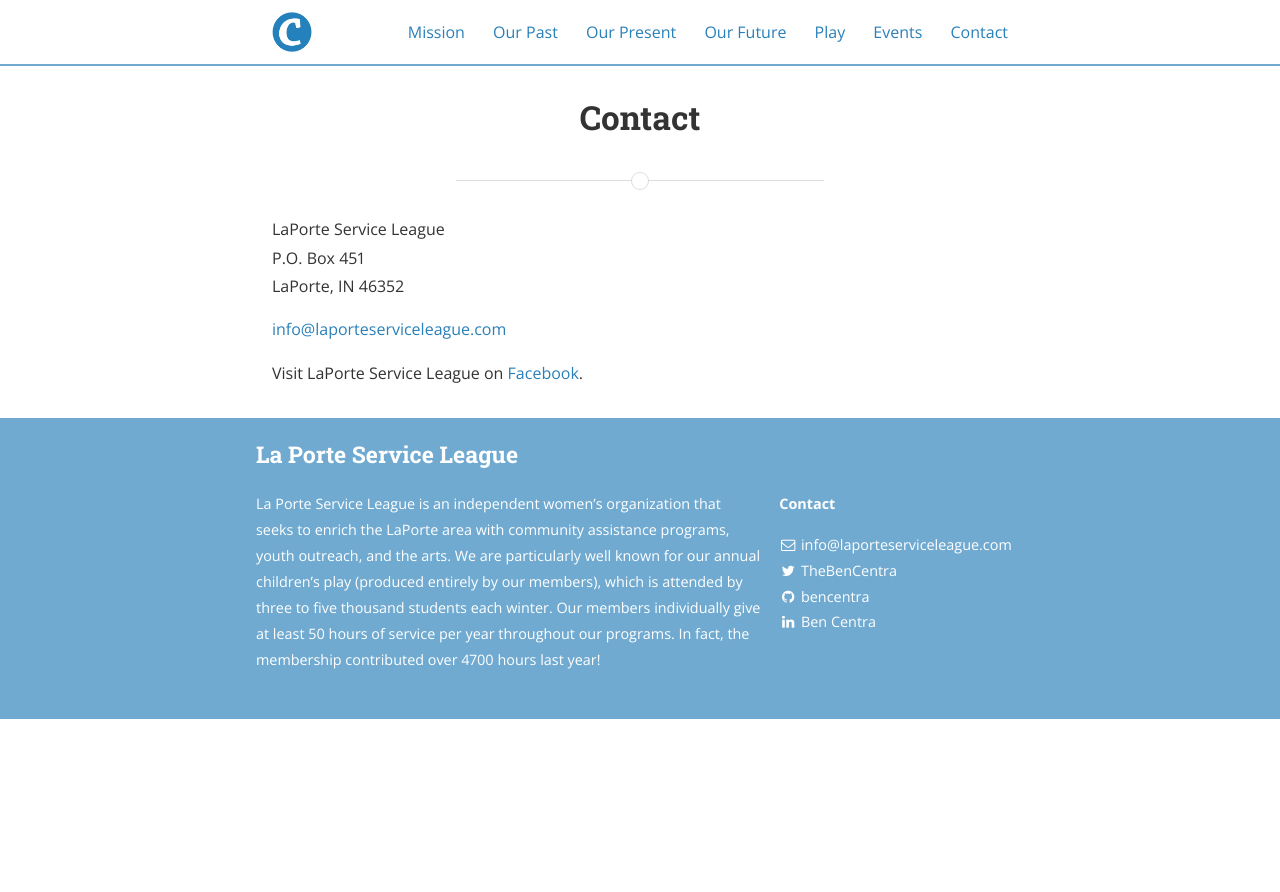
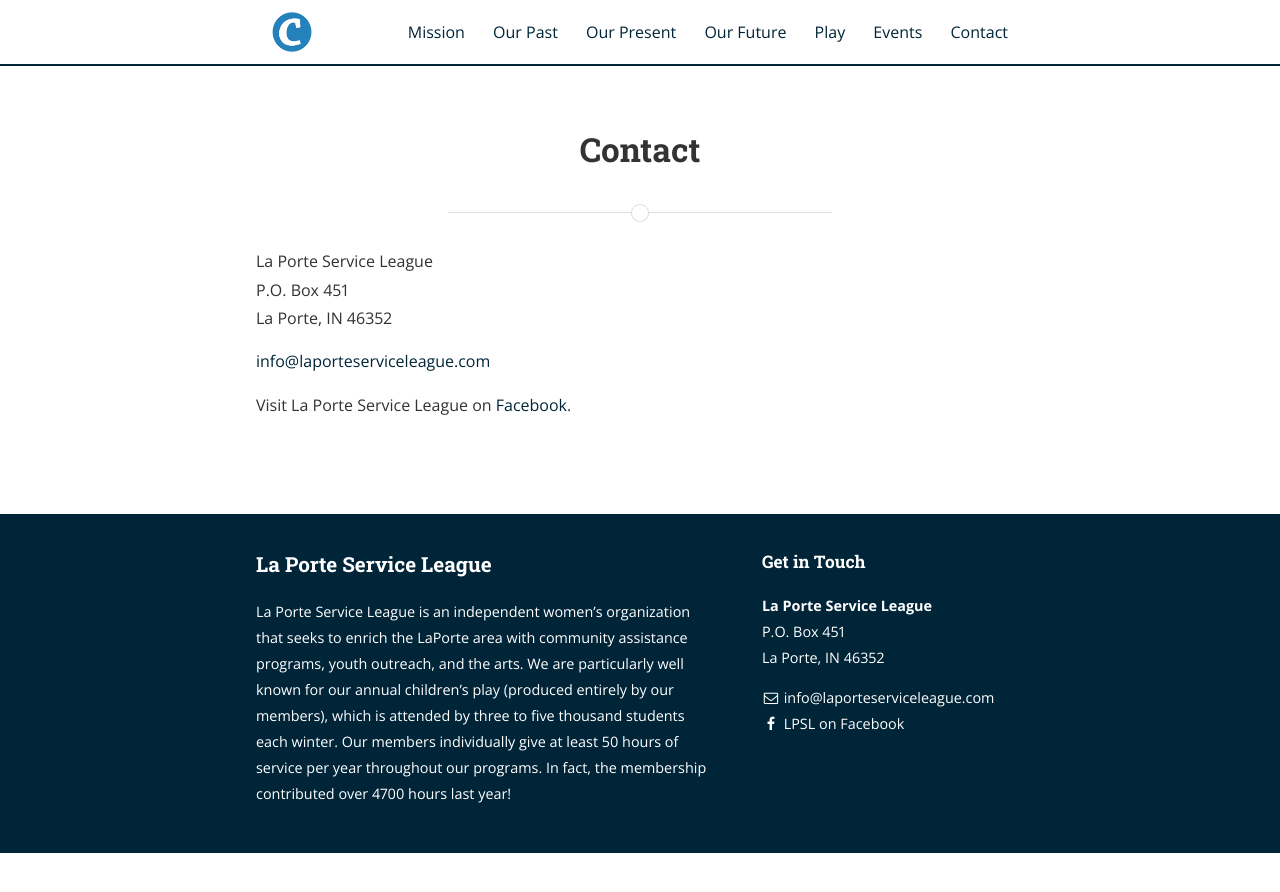
Before and after one commit to LaPorteServiceLeague/laporteserviceleague.github.io, a Jekyll site: the page built from _pages/contact.md, in a window 1280 px wide. Shown: the top 892 px of the page. Built offline with Jekyll 4.4.1, drawn with Linux system fonts in a browser that asks for light colours; nearby versions of some CDN libraries; a style sheet for code colours, icons or effects is not loaded.

Commit message:
formatting updates

```diff
--- a/_config.yml
+++ b/_config.yml
@@ -88,38 +88,38 @@
 social:
   - name: Twitter
     icon: twitter
-    username: TheBenCentra
-    url: https://twitter.com/TheBenCentra
+    username:
+    url:
     desc: Follow me on Twitter
-    share: true
+    share: false
 
   - name: Facebook
     icon: facebook
-    username: thebencentra
-    url:
-    desc: Friend me on Facebook
-    share: true
+    username: LPSL on Facebook
+    url: https://www.facebook.com/LaPorte-Service-League-179466298756808/
+    desc: LPSL on Facebook
+    share: false
 
   - name: GitHub
     icon: github
-    username: bencentra
-    url: https://github.com/bencentra
+    username:
+    url:
     desc: Fork me on GitHub
     share: false
 
   - name: LinkedIn
     icon: linkedin
-    username: Ben Centra
-    url: https://www.linkedin.com/pub/ben-centra/47/769/60a
+    username:
+    url:
     desc: Connect with me on LinkedIn
-    share: true
+    share: false
 
   - name: Google+
     icon: google-plus
     username:
     url:
     desc: Add me to your Circles
-    share: true
+    share: false
 
   - name: YouTube
     icon: youtube
@@ -140,7 +140,7 @@
     username:
     url:
     desc: Follow me on Pinterest
-    share: true
+    share: false
 
   - name: SoundCloud
     icon: soundcloud
@@ -189,7 +189,7 @@
     username:
     url:
     desc: Share to Reddit
-    share: true
+    share: false
 
   - name: "Hacker News"
     icon: hacker-news
--- a/_includes/footer.html
+++ b/_includes/footer.html
@@ -2,17 +2,22 @@
 
   <div class="wrapper">
 
-    <h3 class="footer-heading">{{ site.title }}</h3>
-
     <div class="site-signature">
+      <h3 class="footer-heading">{{ site.title }}</h3>
       <p class="text">{{ site.description }}</p>
       <!-- <p class="rss-subscribe text"><strong>Subscribe <a href="{{ "/feed.xml" | prepend: site.baseurl }}">via RSS</a></strong></p> -->
     </div>
 
     <div class="site-contact">
 
-      <p><strong>Contact</strong></p>
+      <h4>Get in Touch</h4>
       <ul class="social-media-list">
+        <li class="address-footer">
+          <b>La Porte Service League</b><br />
+          P.O. Box 451<br />
+          La Porte, IN 46352
+        </li>
+
         <li>
           <a href="mailto:{{ site.email }}">
             <i class="fa fa-envelope-o"></i>
--- a/_pages/contact.md
+++ b/_pages/contact.md
@@ -4,10 +4,10 @@
 permalink: /contact/
 ---
 
-LaPorte Service League<br />
+La Porte Service League<br />
 P.O. Box 451<br />
-LaPorte, IN 46352
+La Porte, IN 46352
 
 [info@laporteserviceleague.com](mailto:info@laporteserviceleague.com)
 
-Visit LaPorte Service League on [Facebook](https://www.facebook.com/pages/LaPorte-Service-League/179466298756808).
+Visit La Porte Service League on [Facebook](https://www.facebook.com/pages/LaPorte-Service-League/179466298756808).
--- a/_sass/_layout.scss
+++ b/_sass/_layout.scss
@@ -100,7 +100,7 @@
 *	Header
 */
 .navigation {
-	box-shadow: 0 2px $highlight-color;
+	box-shadow: 0 2px $lpsl-blue;
 	padding: 0 1em;
 	margin: 0;
 	/*
@@ -196,7 +196,7 @@
 .page-content {
 	.wrapper {
 		@include outer-container;
-		padding: 1em;
+		padding: 3em 0 5em 0;
 	}
 	/*
 	*	index.html
@@ -351,8 +351,8 @@
 */
 .site-footer {
 	$link-color: $white;
-	padding: 1em 1em 2em 1em;
-	background-color: $highlight-color;
+	padding: 2em 1em 2em 1em;
+	background-color: $lpsl-blue;
 	color: $white;
 	a {
 	  color: $link-color;
@@ -380,8 +380,9 @@
 		@include span-columns(12);
 		@include media ($tablet) {
 			@include span-columns(8);
-			margin-right: 1.2em;
+			margin-right: 0;
 			margin-top: 0;
+			padding-right: 3em;
 		}
 		font-size: 0.9em;
 		a {
@@ -411,5 +412,9 @@
 		ul {
 			@extend %default-ul;
 		}
+
+		.address-footer {
+			margin-bottom: 1em;
+		}
 	}
 }
--- a/_sass/base/_typography.scss
+++ b/_sass/base/_typography.scss
@@ -43,14 +43,14 @@
 }
 
 a {
-  color: $action-color;
+  color: $lpsl-blue;
   text-decoration: none;
-  // transition: color 0.1s linear;
+  transition: color 0.1s linear;
 
   &:active,
   &:focus,
   &:hover {
-    color: darken($action-color, 10%);
+    color: darken($lpsl-blue, 10%);
     text-decoration: underline;
   }
 
--- a/_sass/base/_variables.scss
+++ b/_sass/base/_variables.scss
@@ -43,6 +43,9 @@
 $action-color: $blue;
 $highlight-color: tint($action-color, 33%);
 
+// LPSL Colors
+$lpsl-blue: #012538;
+
 // Border
 $base-border-color: $light-gray;
 $base-border: 1px solid $base-border-color;
```
